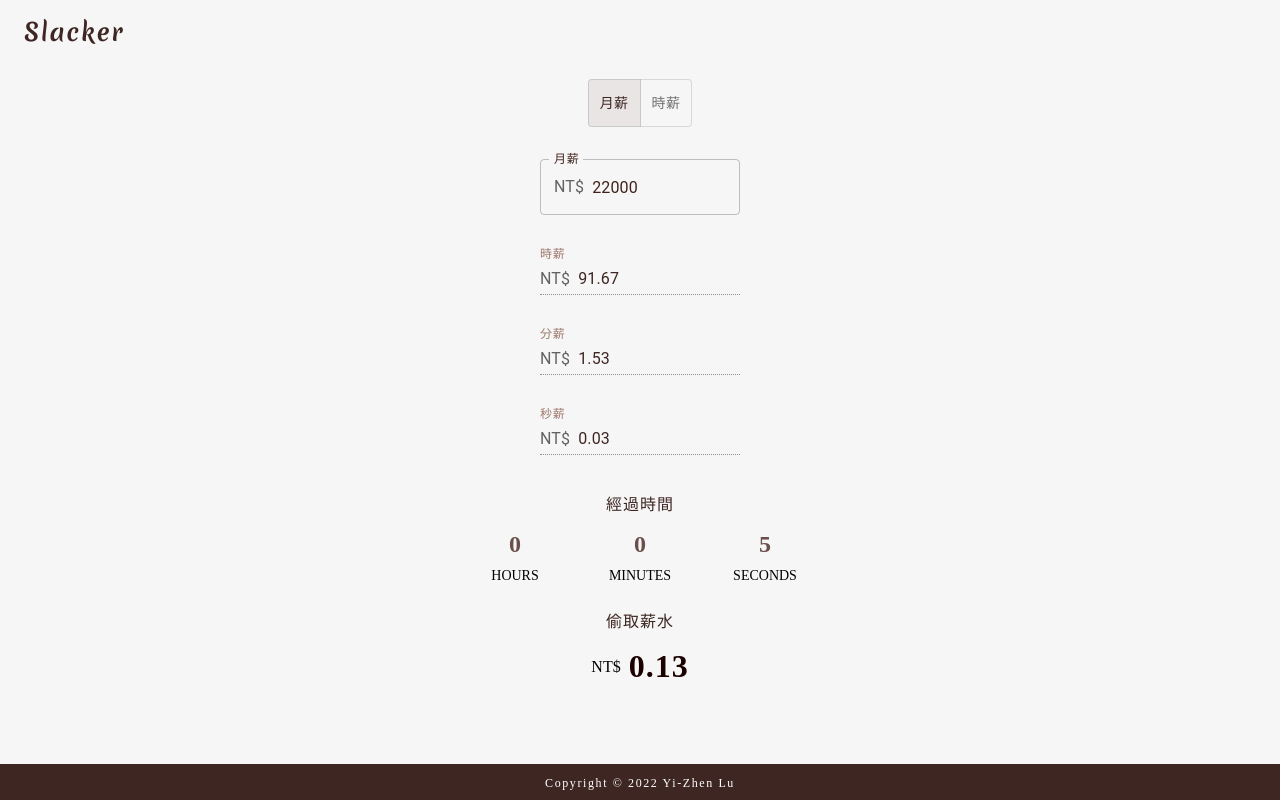
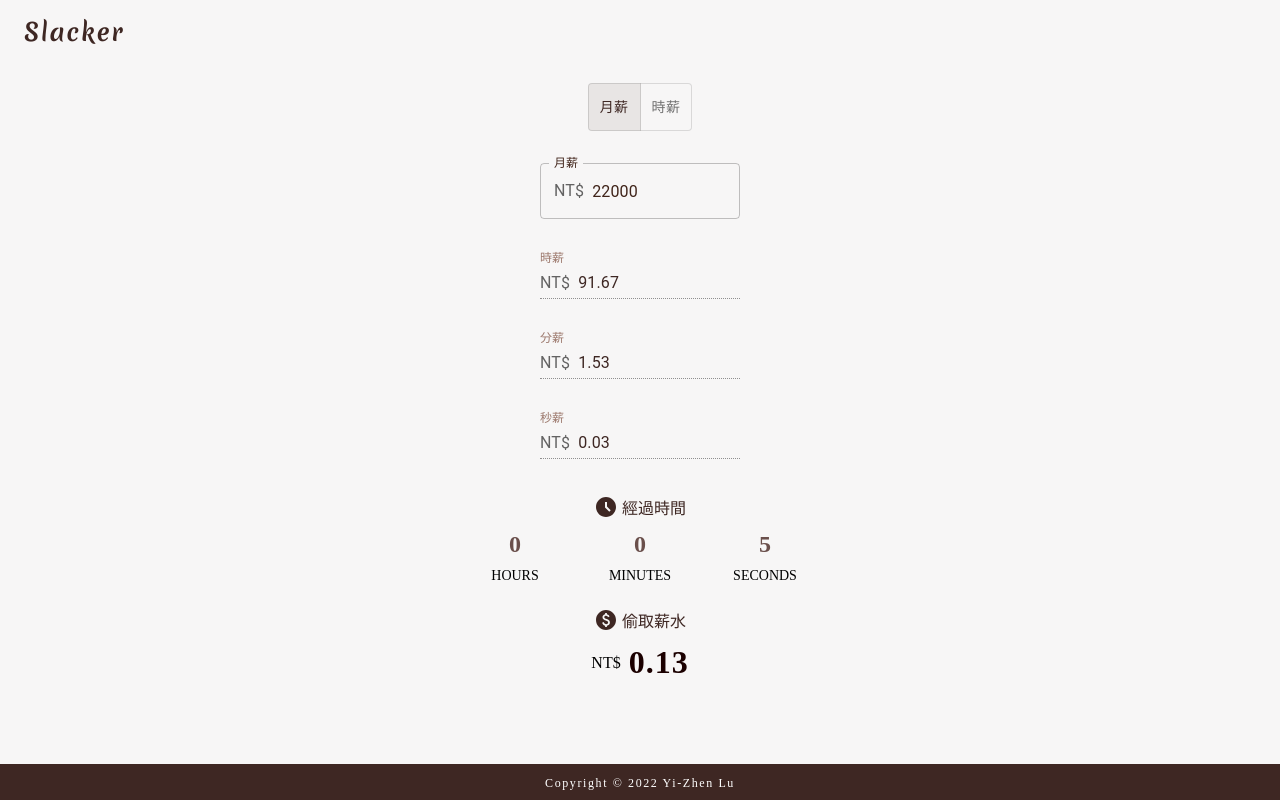
Before and after one commit to ellallu0903/react-slacker, a React (Create React App) app: page / in a window 1280 px wide. Built offline with nearby package versions, Linux system fonts and the light colour scheme.

Commit message:
Feat: Add subtitle icon

```diff
--- a/package.json
+++ b/package.json
@@ -5,6 +5,7 @@
   "dependencies": {
     "@emotion/react": "^11.10.4",
     "@emotion/styled": "^11.10.4",
+    "@mui/icons-material": "^5.10.3",
     "@mui/material": "^5.10.3",
     "@testing-library/jest-dom": "^5.16.5",
     "@testing-library/react": "^13.3.0",
--- a/src/components/App.js
+++ b/src/components/App.js
@@ -11,11 +11,7 @@ import style from "../sass/layout.module.scss";
 const App = () => {
   return (
     <ThemeProvider theme={theme}>
-      <Box
-        sx={{ width: "100%", height: "100%" }}
-        // bgcolor={`rgba(${theme.palette.primary.light}, 0.3)`}
-        className={style.app}
-      >
+      <Box sx={{ width: "100%", height: "100%" }} className={style.app}>
         <Header />
         <Outlet />
         <Footer />
--- a/src/components/SalaryCalculator.js
+++ b/src/components/SalaryCalculator.js
@@ -4,6 +4,9 @@ import Grid from "@mui/system/Unstable_Grid";
 import ToggleButton from "@mui/material/ToggleButton";
 import ToggleButtonGroup from "@mui/material/ToggleButtonGroup";
 import { InputText, DisplayText } from "./common/Input";
+import PaidIcon from "@mui/icons-material/Paid";
+import AccessTimeFilledIcon from "@mui/icons-material/AccessTimeFilled";
+import { theme } from "./common/commonMuiTheme";
 
 import style from "../sass/salaryCalculator.module.scss";
 
@@ -175,7 +178,15 @@ const SalaryCalculator = () => {
             className={style.salaryCalculator__transitTime}
             xs={12}
           >
-            <label>經過時間</label>
+            <Grid
+              container
+              justifyContent="center"
+              alignItems="center"
+              sx={{ color: theme.palette.primary.main, mb: 1.5 }}
+            >
+              <AccessTimeFilledIcon sx={{ mr: 0.5 }} />
+              經過時間
+            </Grid>
             <Grid
               container
               justifyContent="space-between"
@@ -204,7 +215,15 @@ const SalaryCalculator = () => {
             alignItems="center"
             className={style.salaryCalculator__stealMoney}
           >
-            <label>偷取薪水</label>
+            <Grid
+              container
+              justifyContent="center"
+              alignItems="center"
+              sx={{ color: theme.palette.primary.main, mb: 1.5 }}
+            >
+              <PaidIcon sx={{ mr: 0.5 }} />
+              偷取薪水
+            </Grid>
             {renderStealMoney()}
           </Grid>
         </Grid>
--- a/src/sass/salaryCalculator.module.scss
+++ b/src/sass/salaryCalculator.module.scss
@@ -1,12 +1,6 @@
 @import "variable";
 
 .salaryCalculator {
-  label {
-    color: $Primary-main;
-    letter-spacing: 1px;
-    margin-bottom: 16px;
-  }
-
   h1,
   h2 {
     margin: 0;
```
Also changed, not shown: 1 other file (tests, documents, lock files or other folders).
